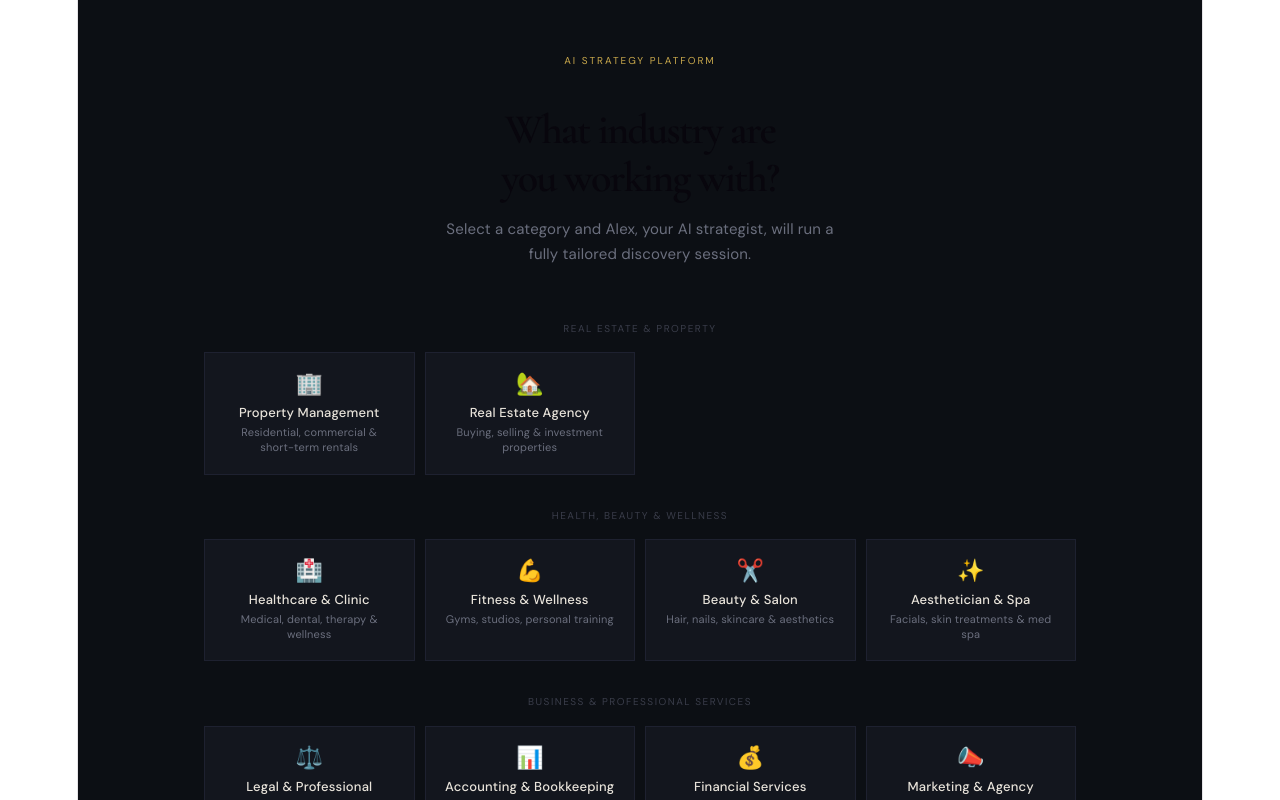
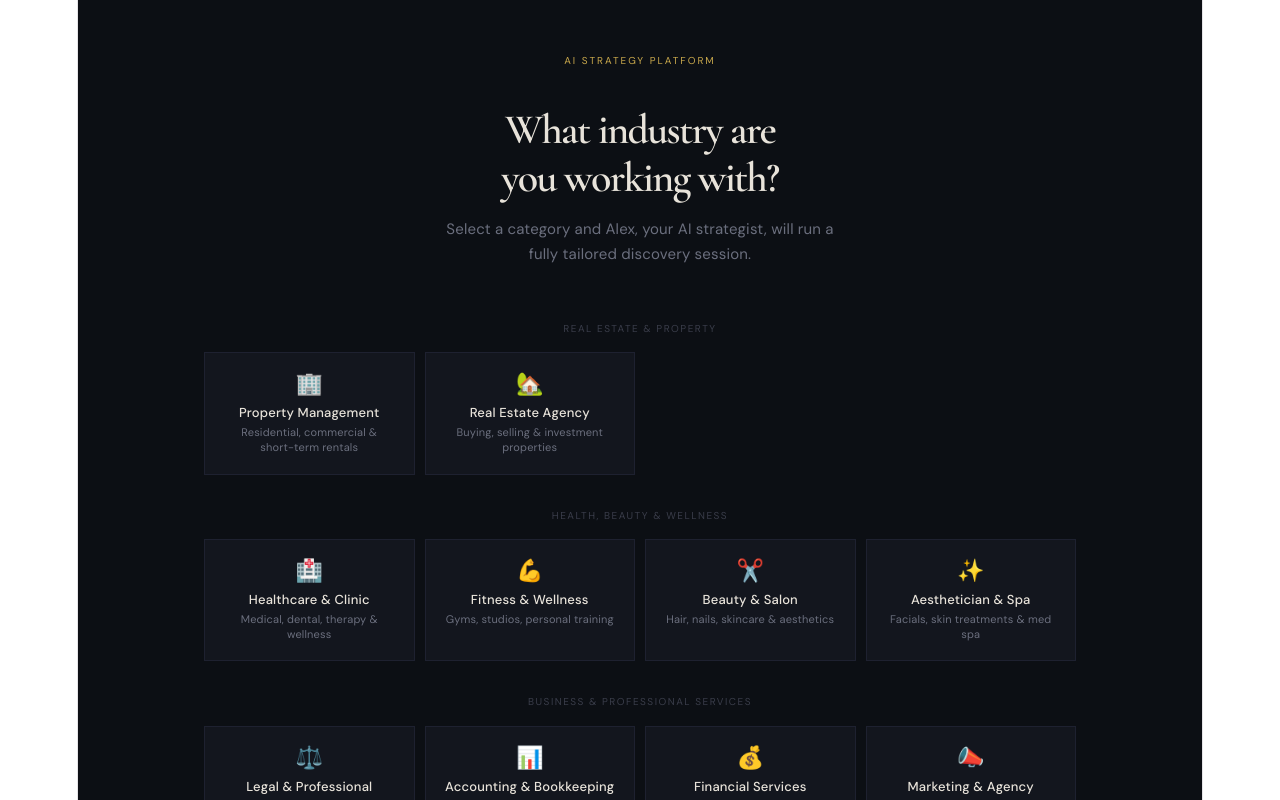
Before and after one commit to zillsyed-cyber/vitejs-vite-2rmkcx3k, a React (Vite) app: page / in a window 1280 px wide. Shown: the top 800 px of the page. Built offline with nearby package versions, Linux system fonts and the light colour scheme.

Commit message:
Update App.tsx

```diff
--- a/src/App.tsx
+++ b/src/App.tsx
@@ -265,9 +265,9 @@ export default function App() {
       {/* ── SCREEN: INDUSTRY ── */}
       {screen === "industry" && (
         <div style={{ maxWidth: 920, margin: "0 auto", padding: "48px 24px" }}>
-          <div className="fade-up" style={{ textAlign: "center", marginBottom: 48 }}>
+          <div className="fade-up" style={{ textAlign: "center", marginBottom: 48, color: "#E8E3DA" }}>
             <div style={S.tag}>AI Strategy Platform</div>
-            <h1 style={{ fontFamily: "'Cormorant Garamond', serif", fontSize: 42, fontWeight: 600, lineHeight: 1.15, marginBottom: 14 }}>
+            <h1 style={{ fontFamily: "'Cormorant Garamond', serif", fontSize: 42, fontWeight: 600, lineHeight: 1.15, marginBottom: 14, color: "#E8E3DA" }}>
               What industry are<br />you working with?
             </h1>
             <p style={{ color: "#6B6F7E", fontSize: 15, lineHeight: 1.7, maxWidth: 420, margin: "0 auto" }}>
```
